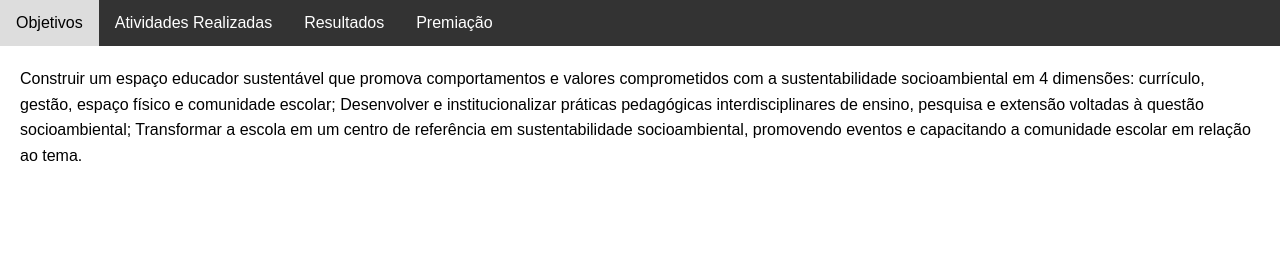
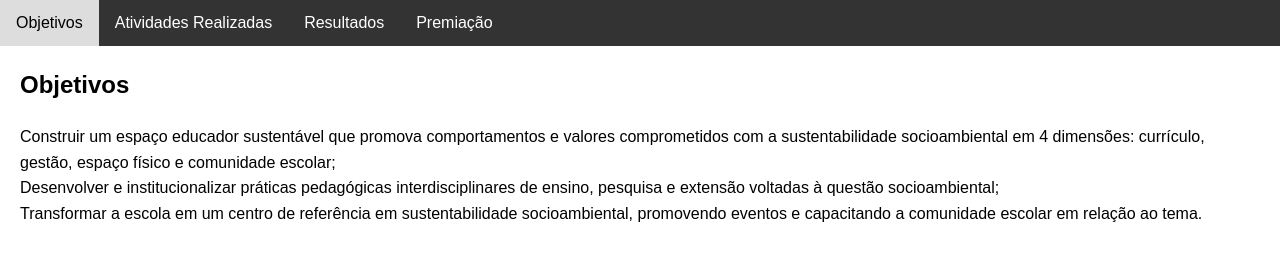
Before and after one commit to gustavogilliet/programa-o-2023, a plain HTML site: page index.html in a window 1280 px wide. Drawn offline with Linux system fonts and the light colour scheme.

Commit message:
index.html

```diff
--- a/index.html
+++ b/index.html
@@ -21,11 +21,16 @@
         <p>Bem-vindo ao projeto Cultivando Saberes!</p>
     </div>
 
-    <div id="objetivos" class="conteudo">
-      Construir um espaço educador sustentável que promova comportamentos e valores comprometidos com a sustentabilidade socioambiental em 4 dimensões: currículo, gestão, espaço físico e comunidade escolar;
-Desenvolver e institucionalizar práticas pedagógicas interdisciplinares de ensino, pesquisa e extensão voltadas à questão socioambiental;
-Transformar a escola em um centro de referência em sustentabilidade socioambiental, promovendo eventos e capacitando a comunidade escolar em relação ao tema.
-    </div>
+<div id="objetivos" class="conteudo">
+    <h2>Objetivos</h2>
+    <p>
+        Construir um espaço educador sustentável que promova comportamentos e valores comprometidos com a sustentabilidade socioambiental em 4 dimensões: currículo, gestão, espaço físico e comunidade escolar;<br>
+        Desenvolver e institucionalizar práticas pedagógicas interdisciplinares de ensino, pesquisa e extensão voltadas à questão socioambiental;<br>
+        Transformar a escola em um centro de referência em sustentabilidade socioambiental, promovendo eventos e capacitando a comunidade escolar em relação ao tema.
+    </p>
+</div>
+
+
 
     <div id="atividades" class="conteudo">
         <!-- Conteúdo das Atividades Realizadas -->
```
